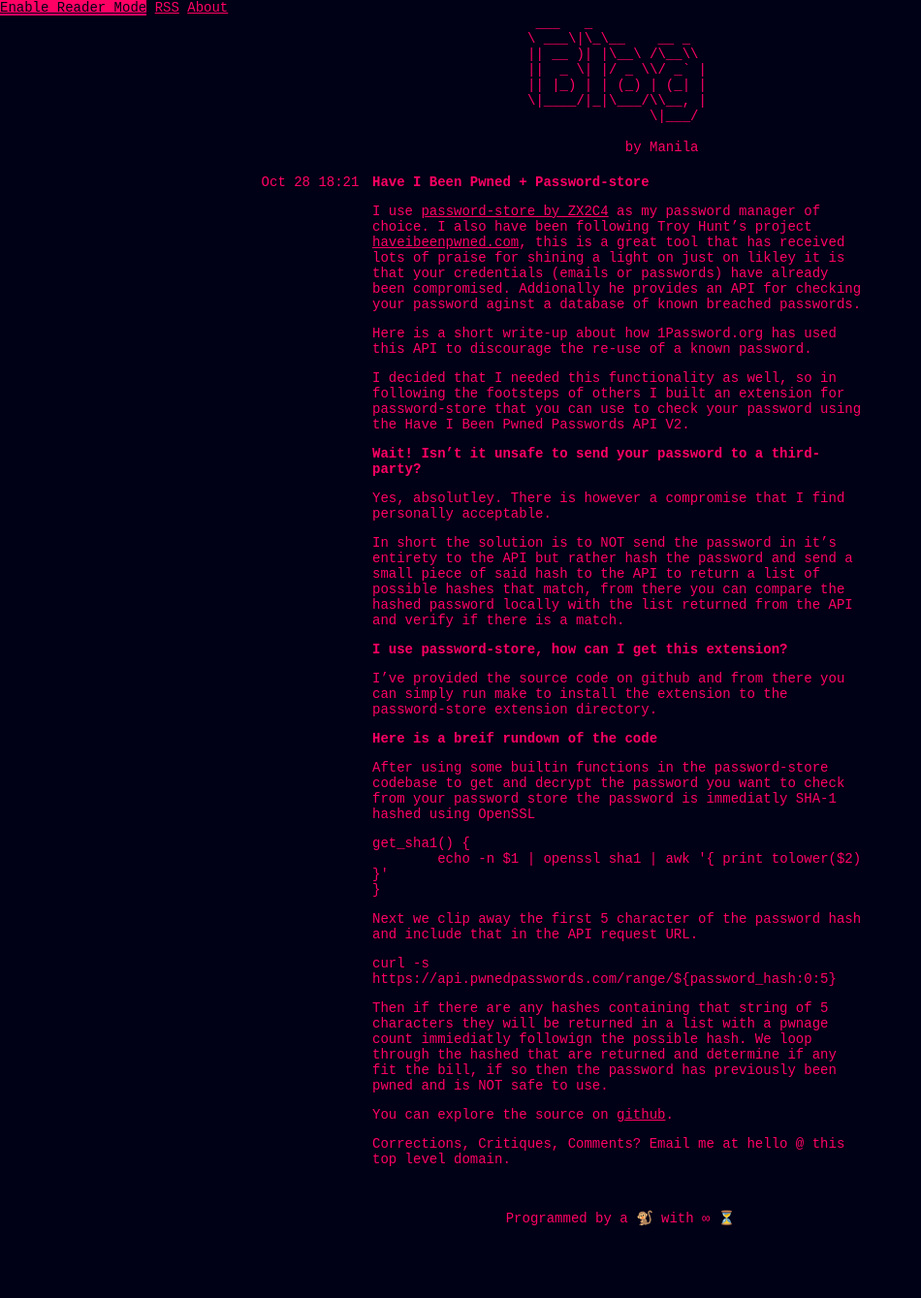
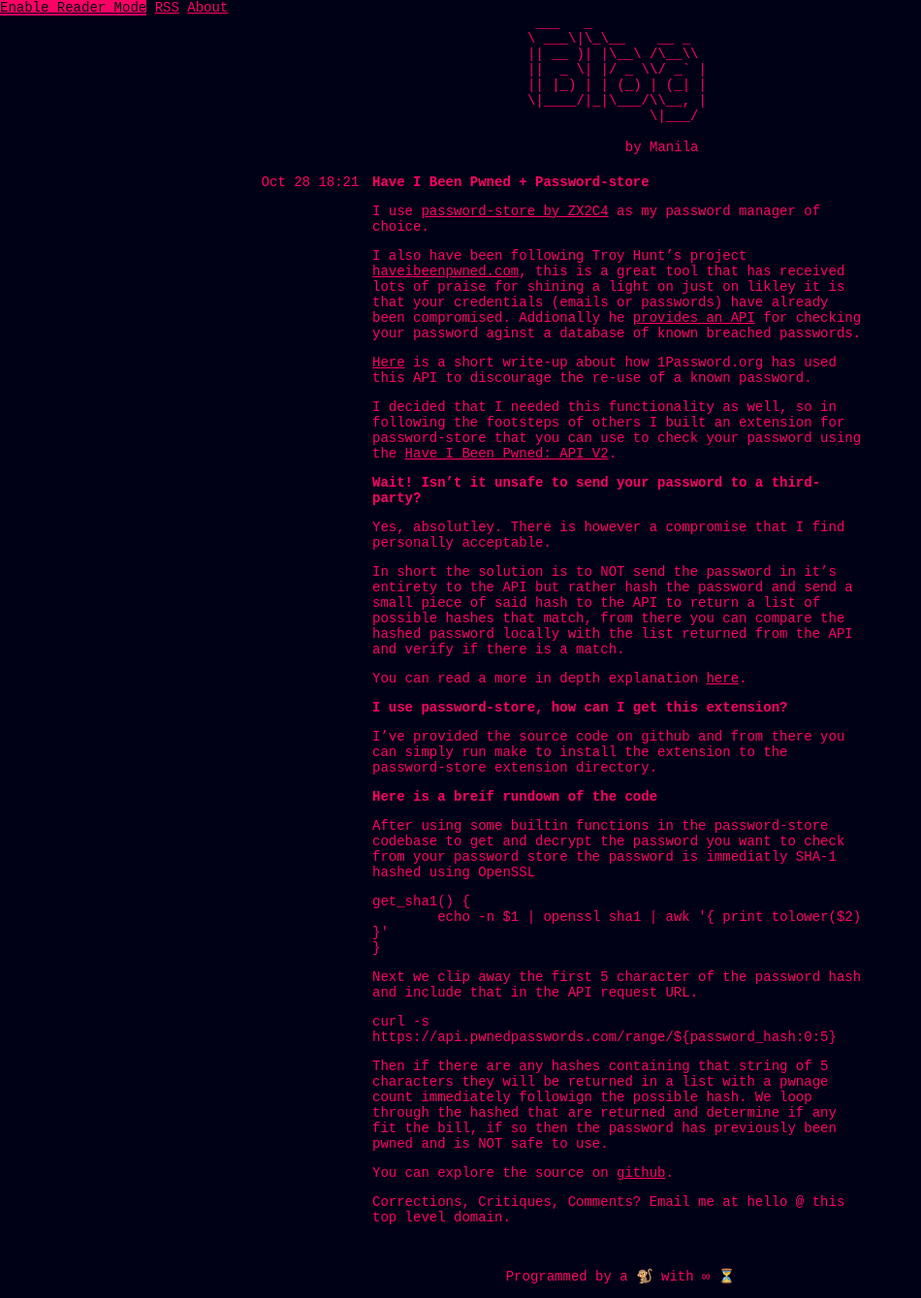
Before and after one commit to manila/blog, a Jekyll site: the page built from _posts/2018-10-28-hibp-pass.md, in a window 1280 px wide. Shown: the whole page at 97% size, without its empty margins (0-950 px from the left). Built offline with Jekyll 4.4.1, drawn with Linux system fonts in a browser that asks for light colours; before the commit the page ends 1279 px from its top, so only the background shows below that.

Commit message:
Added addional links and fixed typo's

````diff
--- a/_posts/2018-10-28-hibp-pass.md
+++ b/_posts/2018-10-28-hibp-pass.md
@@ -5,17 +5,20 @@
 ---
 
 I use [password-store by ZX2C4](https://passwordstore.org) as my password manager of choice.
-I also have been following Troy Hunt's project [haveibeenpwned.com](https://haveibeenpwned.com), this is a great tool that has received lots of praise for shining a light on just on likley it is that your credentials (emails or passwords) have already been compromised. Addionally he provides an API for checking your password aginst a database of known breached passwords.
 
-Here is a short  write-up about how 1Password.org has used this API to discourage the re-use of a known password.
+I also have been following Troy Hunt's project [haveibeenpwned.com](https://haveibeenpwned.com), this is a great tool that has received lots of praise for shining a light on just on likley it is that your credentials (emails or passwords) have already been compromised. Addionally he [provides an API](https://www.troyhunt.com/ive-just-launched-pwned-passwords-version-2/) for checking your password aginst a database of known breached passwords.
 
-I decided that I needed this functionality as well, so in following the footsteps of others I built an extension for password-store that you can use to check your password using the Have I Been Pwned Passwords API V2.
+[Here](https://blog.1password.com/finding-pwned-passwords-with-1password/) is a short  write-up about how 1Password.org has used this API to discourage the re-use of a known password.
+
+I decided that I needed this functionality as well, so in following the footsteps of others I built an extension for password-store that you can use to check your password using the [Have I Been Pwned: API V2](https://haveibeenpwned.com/API/v2).
 
 **Wait! Isn't it unsafe to send your password to a third-party?**
 
 Yes, absolutley.  There is however a compromise that I find personally acceptable.
 
 In short the solution is to NOT send the password in it's entirety to the API but rather hash the password and send a small piece of said hash to the API to return a list of possible hashes that match, from there you can compare the hashed password locally with the list returned from the API and verify if there is a match.
+
+You can read a more in depth explanation [here](https://blog.cloudflare.com/validating-leaked-passwords-with-k-anonymity/).
 
 **I use password-store, how can I get this extension?**
 
@@ -37,7 +40,7 @@
 curl -s https://api.pwnedpasswords.com/range/${password_hash:0:5}
 ```
 
-Then if there are any hashes containing that string of 5 characters they will be returned in a list with a pwnage count immiediatly followign the possible hash. We loop through the hashed that are returned and determine if any fit the bill, if so then the password has previously been pwned and is NOT safe to use.
+Then if there are any hashes containing that string of 5 characters they will be returned in a list with a pwnage count immediately followign the possible hash. We loop through the hashed that are returned and determine if any fit the bill, if so then the password has previously been pwned and is NOT safe to use.
 
 You can explore the source on [github](https://github.com/manila/pass-extension-hibp).
 
````
